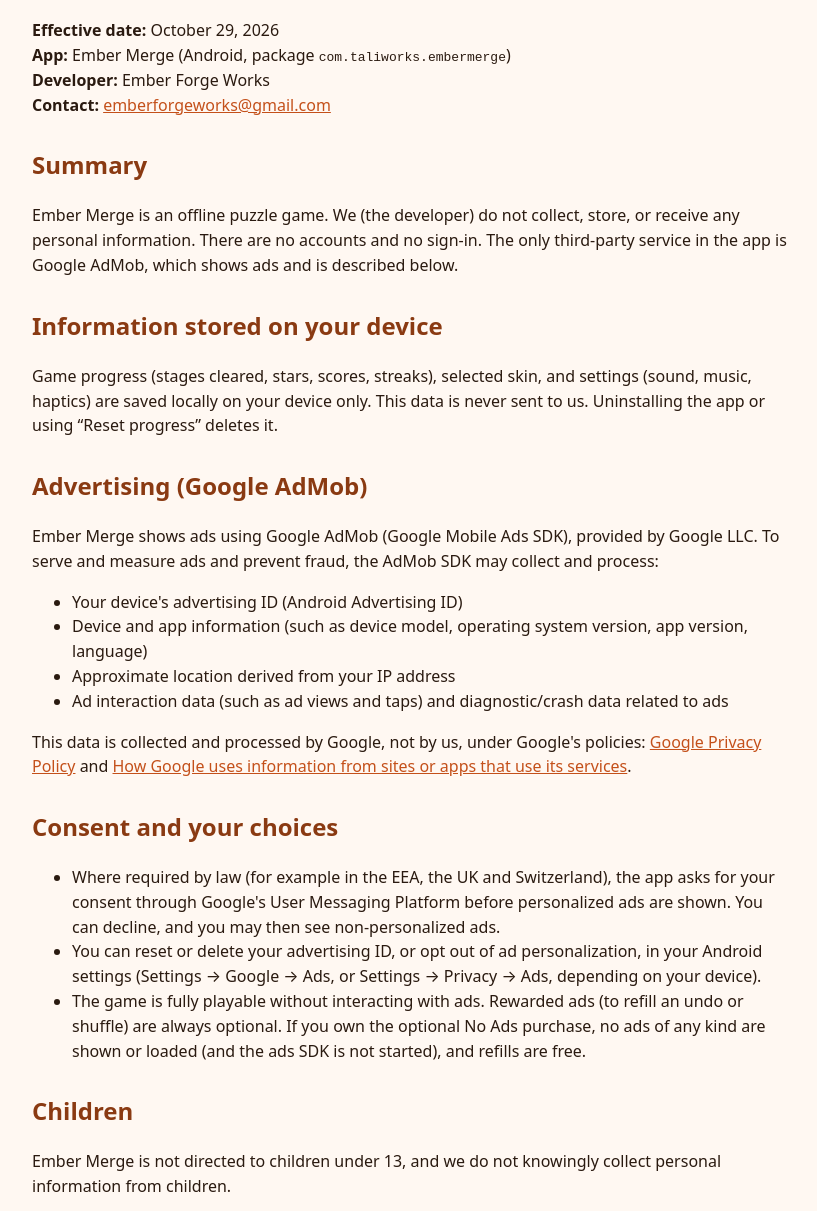
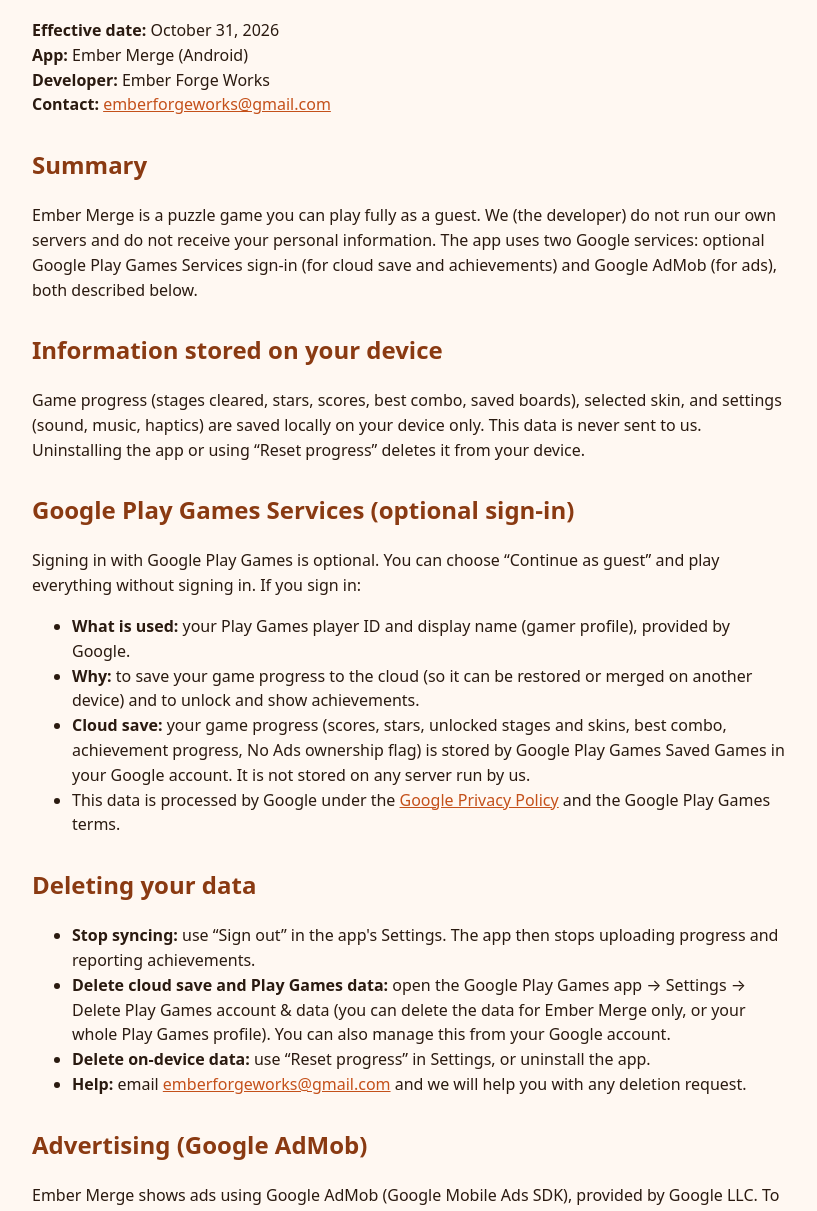
Before and after one commit to emberforgeworks-png/emberforgeworks-png.github.io, a plain HTML site: page index.html in a window 1280 px wide. Shown: the part 85-1296 px from the top of the page, without its empty margins (228-1045 px from the left). Drawn offline with Linux system fonts and the light colour scheme.

Commit message:
Update privacy policy for 1.9.15

```diff
--- a/index.html
+++ b/index.html
@@ -11,16 +11,33 @@
 </head>
 <body>
 <h1>Ember Merge — Privacy Policy</h1>
-<p><strong>Effective date:</strong> October 29, 2026<br>
-<strong>App:</strong> Ember Merge (Android, package <code>com.taliworks.embermerge</code>)<br>
+<p><strong>Effective date:</strong> October 31, 2026<br>
+<strong>App:</strong> Ember Merge (Android)<br>
 <strong>Developer:</strong> Ember Forge Works<br>
 <strong>Contact:</strong> <a href="mailto:emberforgeworks@gmail.com">emberforgeworks@gmail.com</a></p>
 
 <h2>Summary</h2>
-<p>Ember Merge is an offline puzzle game. We (the developer) do not collect, store, or receive any personal information. There are no accounts and no sign-in. The only third-party service in the app is Google AdMob, which shows ads and is described below.</p>
+<p>Ember Merge is a puzzle game you can play fully as a guest. We (the developer) do not run our own servers and do not receive your personal information. The app uses two Google services: optional Google Play Games Services sign-in (for cloud save and achievements) and Google AdMob (for ads), both described below.</p>
 
 <h2>Information stored on your device</h2>
-<p>Game progress (stages cleared, stars, scores, streaks), selected skin, and settings (sound, music, haptics) are saved locally on your device only. This data is never sent to us. Uninstalling the app or using “Reset progress” deletes it.</p>
+<p>Game progress (stages cleared, stars, scores, best combo, saved boards), selected skin, and settings (sound, music, haptics) are saved locally on your device only. This data is never sent to us. Uninstalling the app or using “Reset progress” deletes it from your device.</p>
+
+<h2>Google Play Games Services (optional sign-in)</h2>
+<p>Signing in with Google Play Games is optional. You can choose “Continue as guest” and play everything without signing in. If you sign in:</p>
+<ul>
+<li><strong>What is used:</strong> your Play Games player ID and display name (gamer profile), provided by Google.</li>
+<li><strong>Why:</strong> to save your game progress to the cloud (so it can be restored or merged on another device) and to unlock and show achievements.</li>
+<li><strong>Cloud save:</strong> your game progress (scores, stars, unlocked stages and skins, best combo, achievement progress, No Ads ownership flag) is stored by Google Play Games Saved Games in your Google account. It is not stored on any server run by us.</li>
+<li>This data is processed by Google under the <a href="https://policies.google.com/privacy">Google Privacy Policy</a> and the Google Play Games terms.</li>
+</ul>
+
+<h2>Deleting your data</h2>
+<ul>
+<li><strong>Stop syncing:</strong> use “Sign out” in the app's Settings. The app then stops uploading progress and reporting achievements.</li>
+<li><strong>Delete cloud save and Play Games data:</strong> open the Google Play Games app → Settings → Delete Play Games account &amp; data (you can delete the data for Ember Merge only, or your whole Play Games profile). You can also manage this from your Google account.</li>
+<li><strong>Delete on-device data:</strong> use “Reset progress” in Settings, or uninstall the app.</li>
+<li><strong>Help:</strong> email <a href="mailto:emberforgeworks@gmail.com">emberforgeworks@gmail.com</a> and we will help you with any deletion request.</li>
+</ul>
 
 <h2>Advertising (Google AdMob)</h2>
 <p>Ember Merge shows ads using Google AdMob (Google Mobile Ads SDK), provided by Google LLC. To serve and measure ads and prevent fraud, the AdMob SDK may collect and process:</p>
@@ -45,10 +62,10 @@
 <p>Ember Merge is not directed to children under 13, and we do not knowingly collect personal information from children.</p>
 
 <h2>Data sharing and selling</h2>
-<p>We do not sell or share personal information. Apart from the AdMob processing described above, no data leaves your device.</p>
+<p>We do not sell personal information, and we do not share it with anyone other than Google as described above (Google Play Games Services, if you choose to sign in, and Google AdMob for ads). If you play as a guest, only the AdMob processing described above leaves your device.</p>
 
 <h2>Security</h2>
-<p>Data exchanged with Google's ad services is encrypted in transit (HTTPS).</p>
+<p>Data exchanged with Google Play Games Services and Google's ad services is encrypted in transit (HTTPS).</p>
 
 <h2>Changes to this policy</h2>
 <p>If this policy changes, the updated version will be posted at this address with a new effective date.</p>
```
Also changed, not shown: privacy-policy.html (+23 -6 lines).
